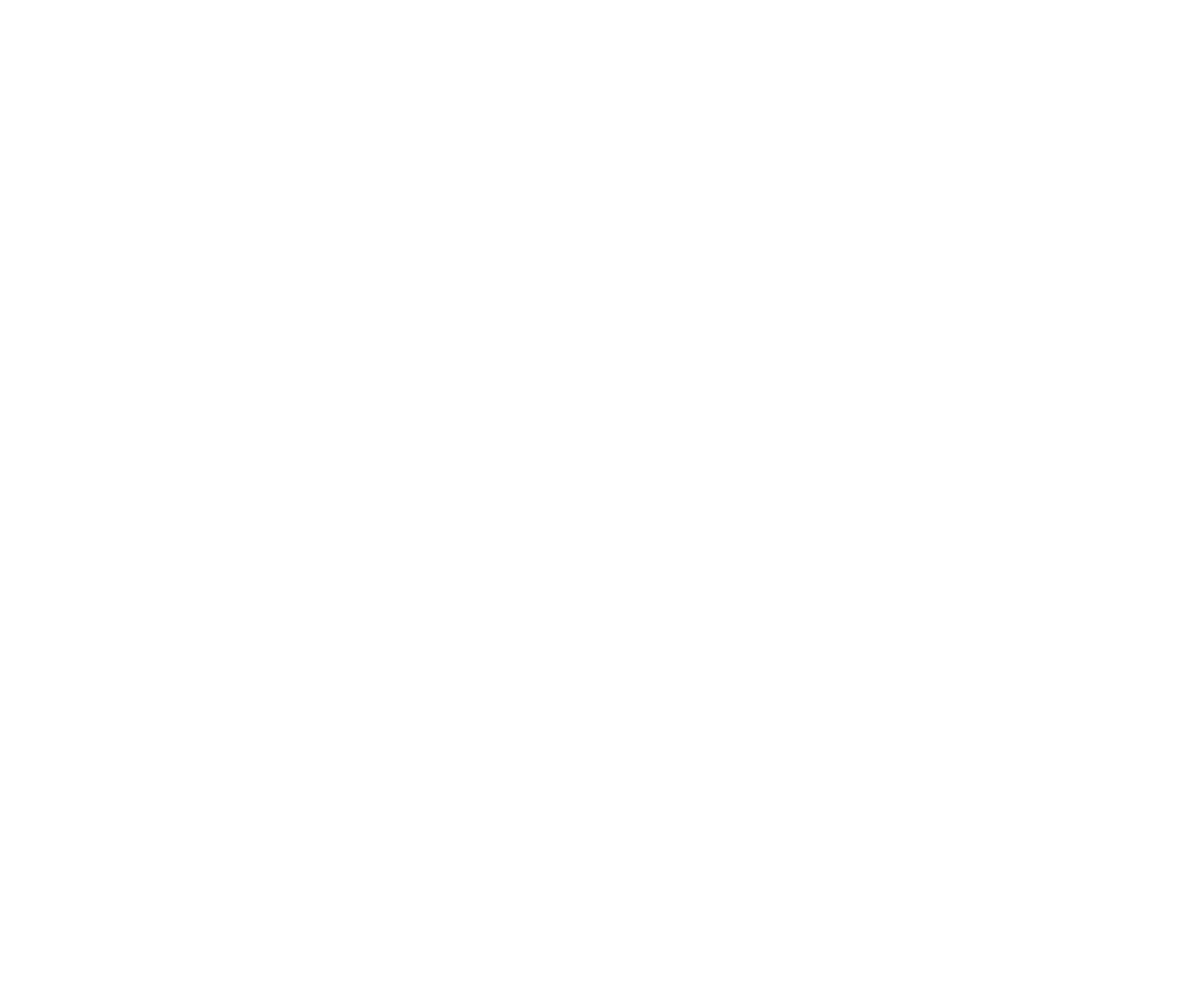
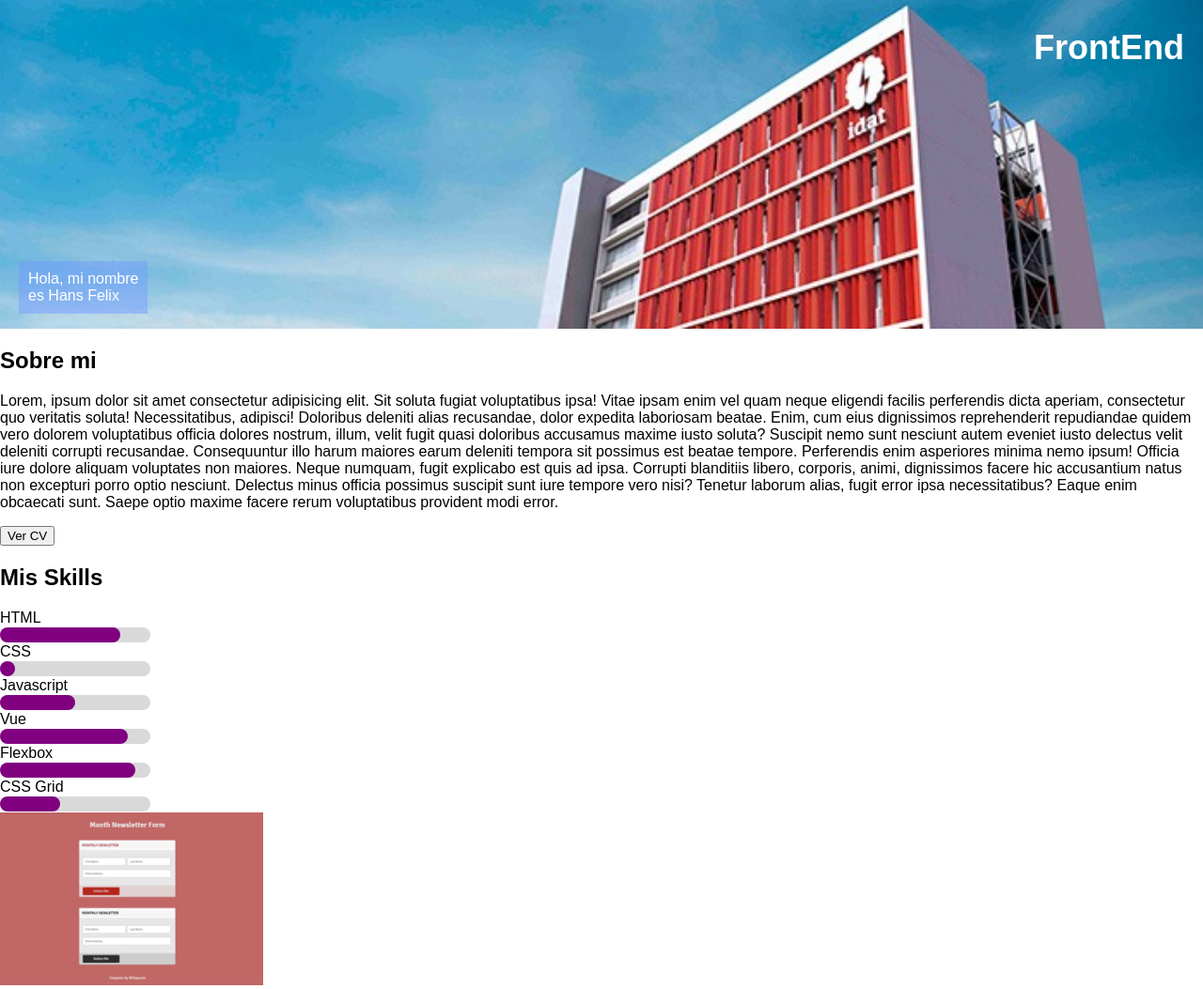
Before and after one commit to hansfelix/hackaton-2, a plain HTML site: page index.html in a window 1280 px wide. Shown: the whole page at 94% size. Before the commit the page ends 800 px from the top, so only its background shows below. Drawn offline with Linux system fonts and the light colour scheme.

Commit message:
maquetacion html

```diff
--- /dev/null
+++ b/css/style.css
@@ -0,0 +1,56 @@
+/* Reglas de reseteo
+alternativa:
+
+* {
+  margin: 0;
+}
+
+*/
+
+body {
+  margin: 0;
+  font-family: Arial, Helvetica, sans-serif;
+}
+
+.hero {
+  background-image: url("/img/hero-2.jpg");
+  background-position: center;
+  background-size: cover;
+  height: 350px;
+  position: relative;
+}
+
+.hero-title {
+  position: absolute;
+  top: 0;
+  right: 0;
+  color: white;
+  font-size: 36px;
+  margin-right: 20px;
+}
+
+.hero-text {
+  position: absolute;
+  bottom: 0;
+  left: 0;
+
+  background-color: #729afe7c;
+  padding: 10px;
+  color: white;
+  margin-left: 20px;
+}
+
+/* Para el elemento <progress> */
+progress {
+  appearance: none;
+}
+
+progress::-webkit-progress-bar {
+  border-radius: 10em;
+  background: rgb(217, 217, 217);
+}
+
+progress::-webkit-progress-value {
+  border-radius: 10em;
+  background: purple;
+}
--- a/index.html
+++ b/index.html
@@ -1,11 +1,99 @@
 <!DOCTYPE html>
 <html lang="en">
+
 <head>
     <meta charset="UTF-8">
     <meta name="viewport" content="width=device-width, initial-scale=1.0">
     <title>Mi título</title>
+    <link rel="stylesheet" href="/css/style.css">
 </head>
+
 <body>
+    <!-- Bloque 1: Hero -->
+    <section class="hero">
+        <h1 class="hero-title">FrontEnd</h1>
+        <!-- Puede ser un h2 o div tambien -->
+        <p class="hero-text">Hola, mi nombre<br> es Hans Felix</p>
+    </section>
 
+    <!-- Bloque 2: Sobre Mi  -->
+    <section>
+        <h2>Sobre mi</h2>
+        <p>
+            Lorem, ipsum dolor sit amet consectetur adipisicing elit. Sit soluta fugiat voluptatibus ipsa! Vitae ipsam
+            enim vel quam neque eligendi facilis perferendis dicta aperiam, consectetur quo veritatis soluta!
+            Necessitatibus, adipisci!
+            Doloribus deleniti alias recusandae, dolor expedita laboriosam beatae. Enim, cum eius dignissimos
+            reprehenderit repudiandae quidem vero dolorem voluptatibus officia dolores nostrum, illum, velit fugit quasi
+            doloribus accusamus maxime iusto soluta?
+            Suscipit nemo sunt nesciunt autem eveniet iusto delectus velit deleniti corrupti recusandae. Consequuntur
+            illo harum maiores earum deleniti tempora sit possimus est beatae tempore. Perferendis enim asperiores
+            minima nemo ipsum!
+            Officia iure dolore aliquam voluptates non maiores. Neque numquam, fugit explicabo est quis ad ipsa.
+            Corrupti blanditiis libero, corporis, animi, dignissimos facere hic accusantium natus non excepturi porro
+            optio nesciunt.
+            Delectus minus officia possimus suscipit sunt iure tempore vero nisi? Tenetur laborum alias, fugit error
+            ipsa necessitatibus? Eaque enim obcaecati sunt. Saepe optio maxime facere rerum voluptatibus provident modi
+            error.
+        </p>
+        <button>Ver CV</button>
+        <!-- <input type="button" value="Ver CV"> -->
+    </section>
+
+    <!-- Bloque 3: Mis Skills  -->
+    <section>
+        <h2>Mis Skills</h2>
+        <div class="wrapper-mis-skills">
+            <!-- Elemento 1  -->
+            <section>
+                <div>HTML</div>
+                <progress max="100" value="80"></progress>
+            </section>
+
+            <!-- Elemento 2  -->
+            <section>
+                <div>CSS</div>
+                <progress max="100" value="10"></progress>
+            </section>
+
+            <!-- Elemento 3  -->
+            <section>
+                <div>Javascript</div>
+                <progress max="100" value="50"></progress>
+            </section>
+
+            <!-- Elemento 4  -->
+            <section>
+                <div>Vue</div>
+                <progress max="100" value="85"></progress>
+            </section>
+
+            <!-- Elemento 5  -->
+            <section>
+                <div>Flexbox</div>
+                <progress max="100" value="90"></progress>
+            </section>
+
+            <!-- Elemento 6  -->
+            <section>
+                <div>CSS Grid</div>
+                <progress max="100" value="40"></progress>
+            </section>
+        </div>
+    </section>
+
+    <!-- Bloque 4: Portafalio  -->
+    <section>
+
+        <img src="/img/portafolio-1.jpg" alt="portafolio-1">
+
+    </section>
+
+    <!-- Bloque 5: Clientes  -->
+    <section></section>
+
+    <!-- Bloque 6: Contacto  -->
+    <section></section>
 </body>
+
 </html>
```
Also changed, not shown: img/hero-1.avif (added), img/hero-2.jpg (added), img/portafolio-1.jpg (added).
